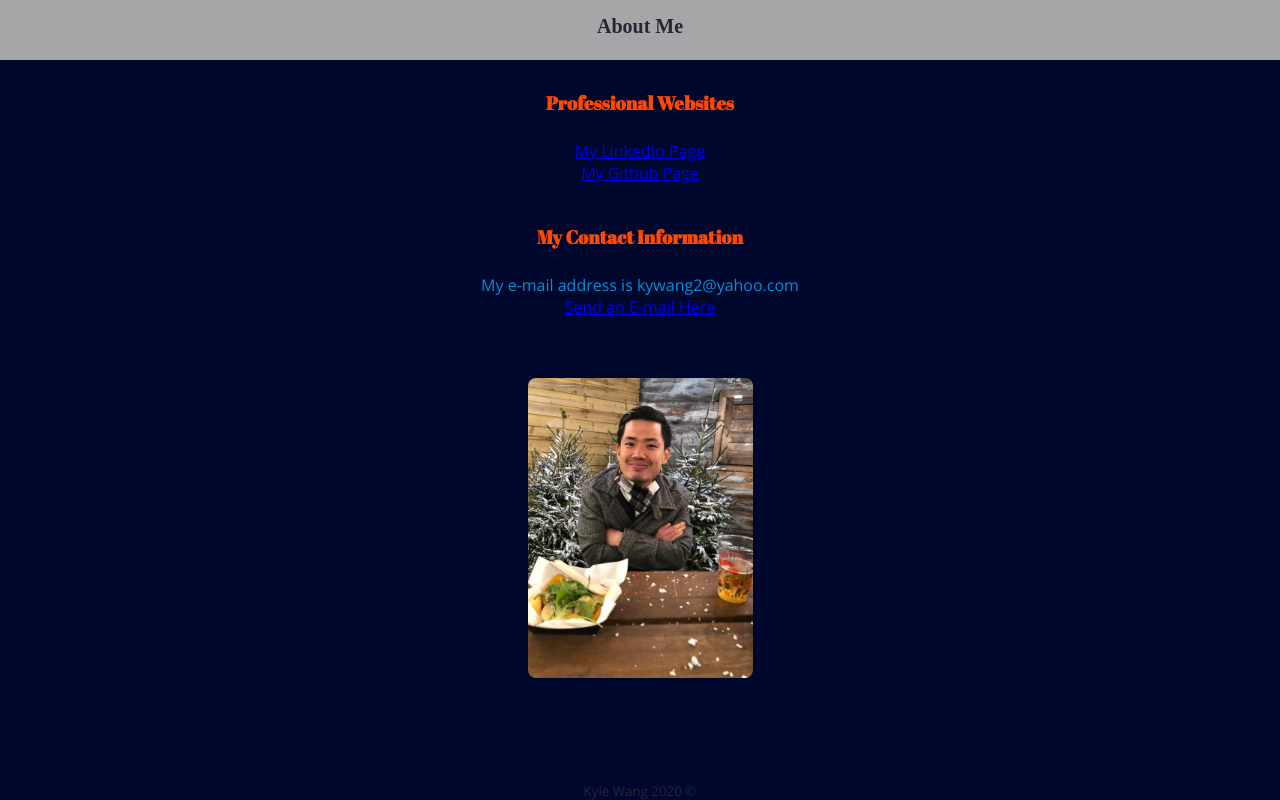
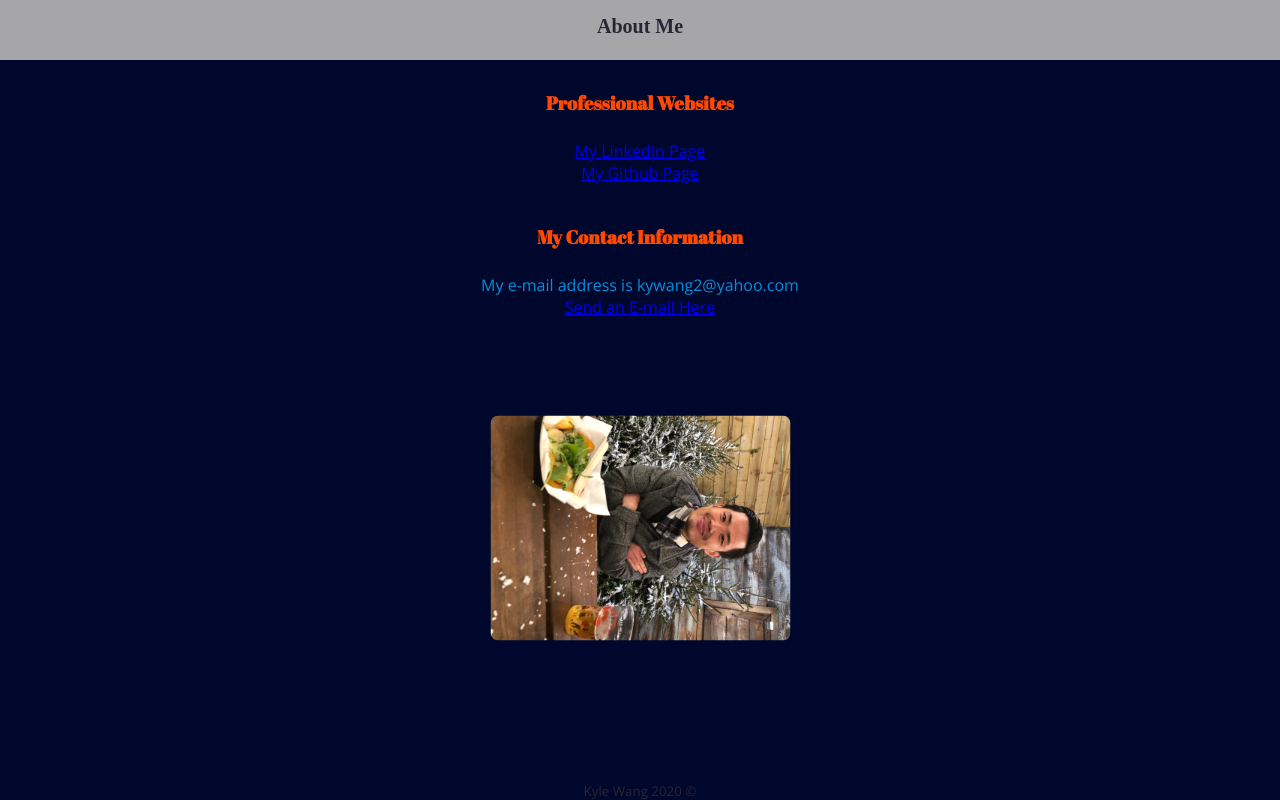
Before and after one commit to kywang2/kywang2.github.io, a plain HTML site: page contactinformation.html in a window 1280 px wide. Drawn offline with nearby package versions, Linux system fonts and the light colour scheme.

Commit message:
ContactInfoPicture Updated.

```diff
--- a/contactinformation.html
+++ b/contactinformation.html
@@ -4,7 +4,7 @@
     <meta charset="UTF-8" />
     <meta name="viewport" content="width=device-width, initial-scale=1.0" />
     <link rel="stylesheet" href="layout.css" />
-    <title>Document</title>
+    <title>Professional Portfolio</title>
   </head>
   <body>
     <div class="nav-bar">
--- a/layout.css
+++ b/layout.css
@@ -92,6 +92,8 @@ body {
   margin-left: auto;
   margin-right: auto;
   height: 300px;
+  transform: rotate(90deg);
+  -webkit-transform: rotate(90deg);
 }
 
 .image3 {
```
Also changed, not shown: biography.html (+1 -1 lines), projects.html (+1 -1 lines).
